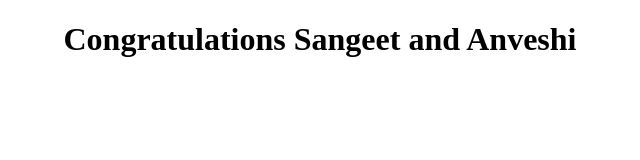
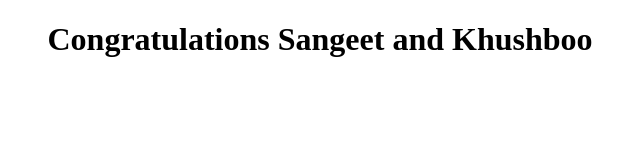
Before and after one commit to 4lee/codedeploy, a plain HTML site: page index.html in a window 1280 px wide. Shown: the whole page, without its empty margins (320-960 px from the left). Drawn offline with Linux system fonts and the light colour scheme.

Commit message:
Updated Index.html

```diff
--- a/index.html
+++ b/index.html
@@ -2,7 +2,7 @@
 <html>
 <body>
   <div align="center">
-    <h1>Congratulations Sangeet and Anveshi</h1>
+    <h1>Congratulations Sangeet and Khushboo</h1>
   </div>
 </body>
 </html>
```
